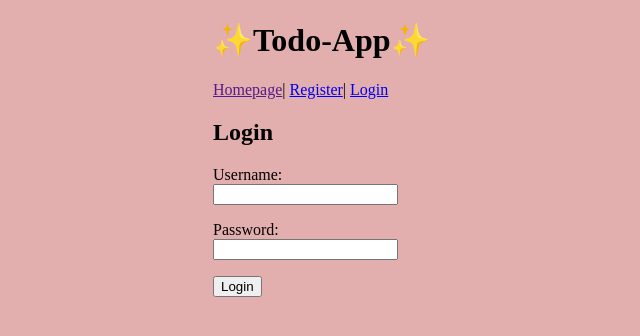
After one commit to Victheliar/CSB-unsafe-todo-app, a Django app: page /login/ in a window 1280 px wide. The commit adds this page. Shown: the top 336 px of the page, without its empty margins (27-667 px from the left). Run offline with Django 5.2, Linux system fonts and the light colour scheme.

Commit message:
add login template and start implementing login functionality

```diff
--- a/todo/templates/layout.html
+++ b/todo/templates/layout.html
@@ -9,7 +9,8 @@
         <h1>✨Todo-App✨</h1>
         <p>
             <a href="">Homepage</a>|
-            <a href="/register">Register</a>
+            <a href="/register">Register</a>|
+            <a href="/login">Login</a>
         </p>
         {% block content %}{% endblock %}
     </body>
--- /dev/null
+++ b/todo/templates/login.html
@@ -0,0 +1,17 @@
+{% extends "layout.html" %}
+{% block title %}Login{% endblock %}
+{% block content %}
+<h2>Login</h2>
+<form action="/login/" method="post">
+    {% csrf_token %}
+    <p>
+        <label for="username">Username</label>:<br />
+        <input type="text" name="username" id="username" />
+    </p>
+    <p>
+        <label for="password">Password</label>:<br />
+        <input type="password" name="password" id="password" />
+    </p>
+    <input type="submit" value="Login" />
+</form>
+{% endblock %}
--- a/todo/urls.py
+++ b/todo/urls.py
@@ -4,4 +4,5 @@ from . import views
 urlpatterns = [
     path("", views.homePageView, name="index"),
     path("register/", views.registerPageView),
+    path("login/", views.loginPageView),
 ]
--- a/todo/views.py
+++ b/todo/views.py
@@ -13,3 +13,8 @@ def registerPageView(request):
         account.save()
         return redirect("index")
     return render(request, "register.html")
+
+def loginPageView(request):
+    if request.method == "POST":
+        pass # Add login functionality later!!!
+    return render(request, "login.html")
```
